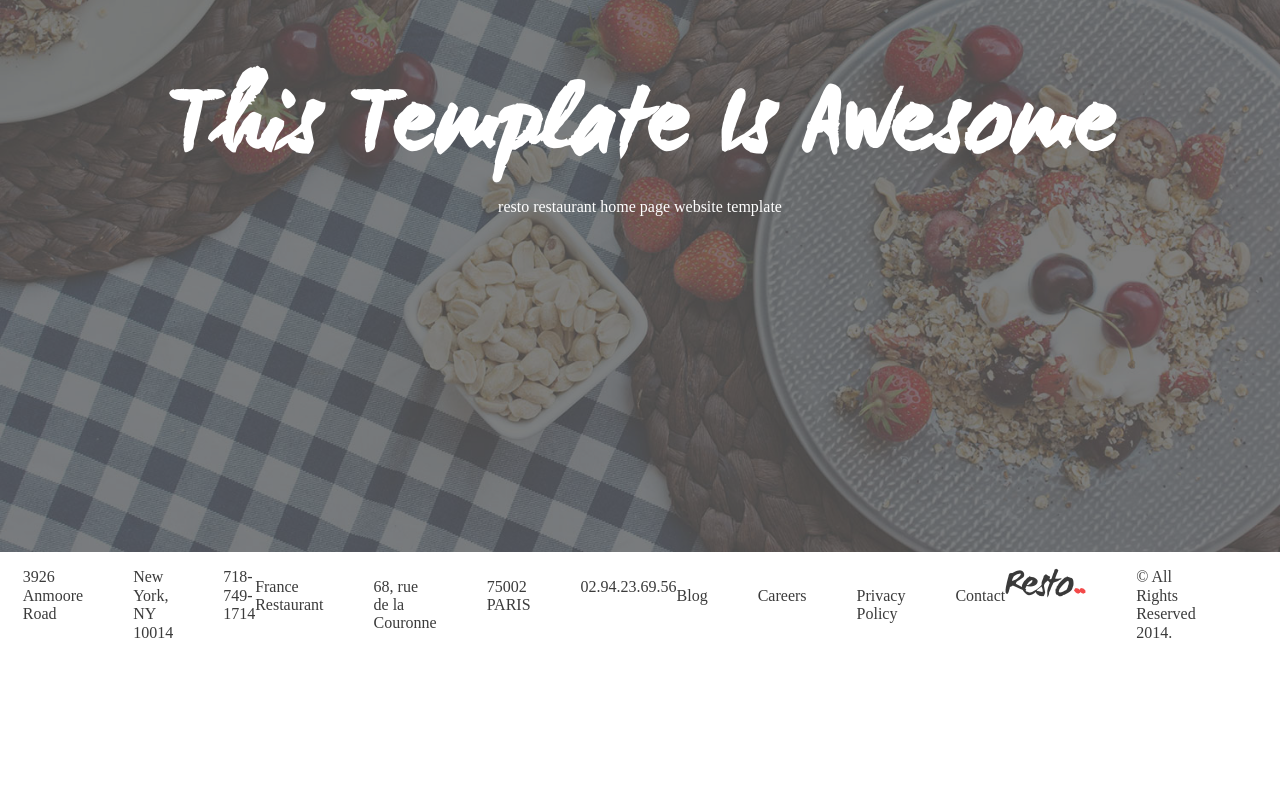
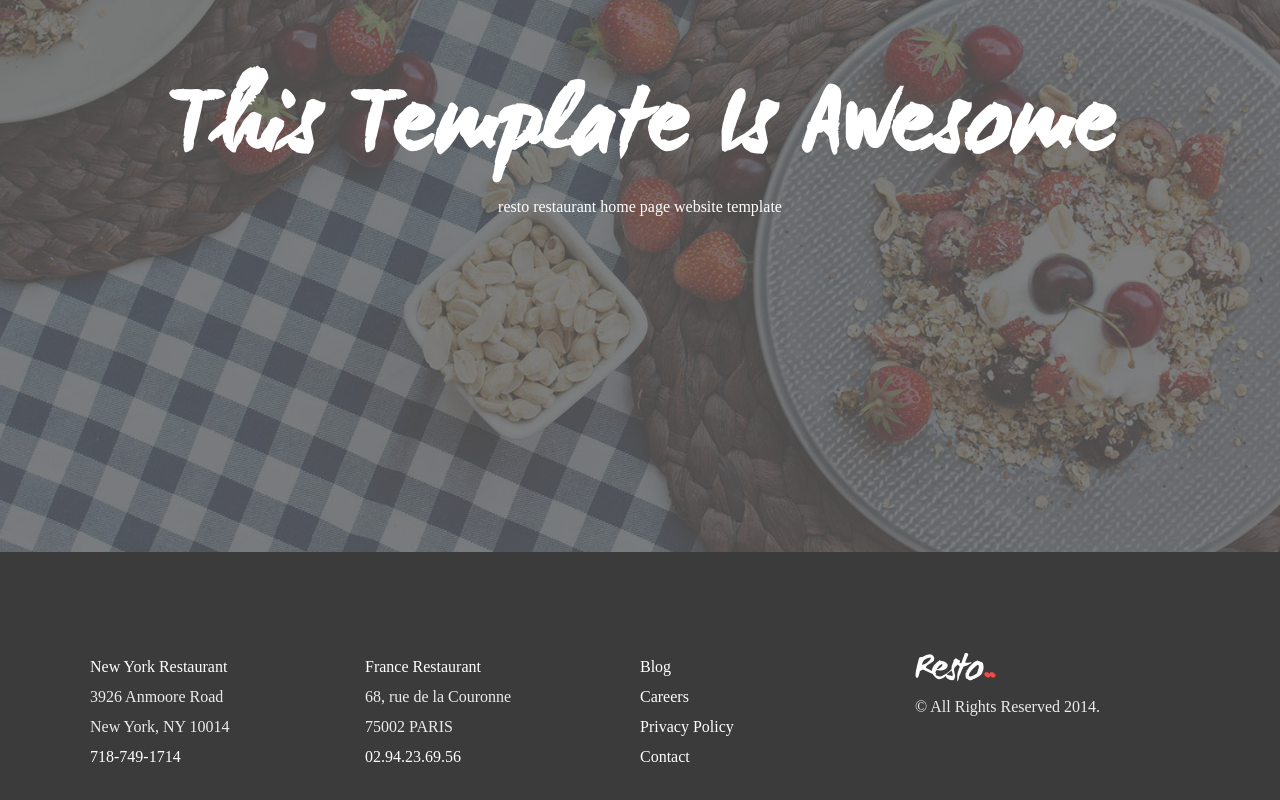
Before and after one commit to Sysreqx/Resto, a plain HTML site: page index.html in a window 1280 px wide. Shown: the part 368-1168 px from the top of the page. Before the commit the page ends 1026 px from the top, so only its background shows below. Drawn offline with Linux system fonts and the light colour scheme.

Commit message:
footer styles

```diff
--- a/index.html
+++ b/index.html
@@ -33,14 +33,14 @@
 		<div class="f-container">
 			<ul>
 				<li>New York Restaurant</li>
-				<li>3926 Anmoore Road</li>
-				<li>New York, NY 10014</li>
+				<li><span>3926 Anmoore Road</span></li>
+				<li><span>New York, NY 10014</span></li>
 				<li>718-749-1714</li>
 			</ul>
 			<ul>
 				<li>France Restaurant</li>
-				<li>68, rue  de la Couronne</li>
-				<li>75002 PARIS</li>
+				<li><span>68, rue  de la Couronne</span></li>
+				<li><span>75002 PARIS</span></li>
 				<li>02.94.23.69.56</li>
 			</ul>
 			<ul>
@@ -50,8 +50,8 @@
 				<li><a href="#">Contact</a></li>
 			</ul>
 			<ul>
-				<li><img src="images/logo.png" alt="logo"></li>
-				<li>&copy All Rights Reserved 2014.</li>
+				<li><img src="images/logo-footer.png" alt="logo"></li>
+				<li><span>&copy All Rights Reserved 2014.</span></li>
 			</ul>
 		</div>
 	</footer>
--- a/styles.css
+++ b/styles.css
@@ -23,6 +23,7 @@ html {
 body {
 	color: #3b3b3b;
 	font-size: 10px;
+	font-weight: 400;
 }
 
 ul {
@@ -100,3 +101,36 @@ h1 {
 }
 
 /* Menu */
+
+footer#footer {
+    display: flex;
+    justify-content: center;
+    background: #3b3b3b;
+    color: #fff;
+    padding: 100px 0;
+}
+
+#footer .f-container {
+    flex-direction: row;
+    justify-content: space-between;
+    align-items: flex-start;
+}
+
+#footer ul {
+    flex-direction: column;
+    margin: 0;
+}
+
+#footer a {
+    color: #fff;
+}
+
+#footer li {
+    margin: 0;
+    line-height: 30px;
+}
+
+#footer li span {
+    font-weight: 300;
+    color: #ebebeb;
+}
```
Also changed, not shown: images/logo-footer.png (added).
